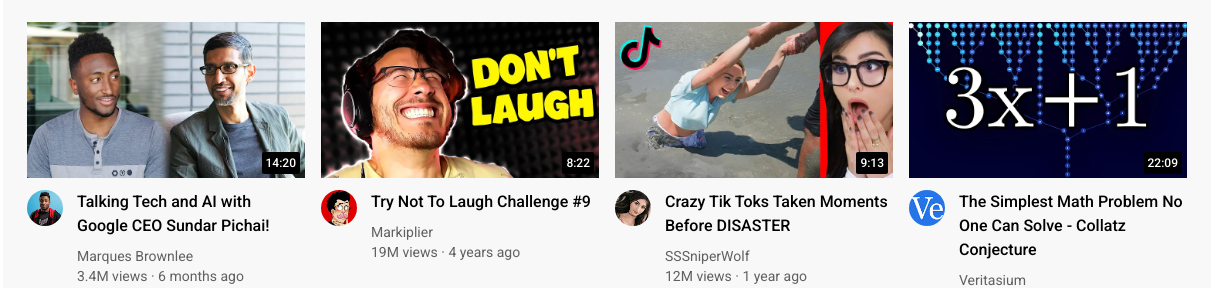
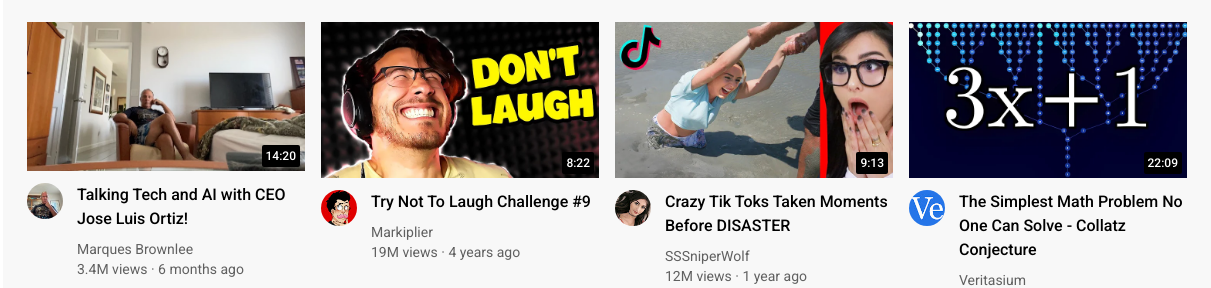
Before and after one commit to jloc59/Eastern-Shores-Golf-Website, a plain HTML site: page index.html in a window 1280 px wide. Shown: the part 58-346 px from the top of the page, 69-1280 px from the left. Drawn offline with Linux system fonts and the light colour scheme.

Commit message:
Changed Profile images to JLOC

```diff
--- a/index.html
+++ b/index.html
@@ -79,16 +79,16 @@
       <section class="video-grid">
         <div class="video-preview">
           <div class="thumbnail-row">
-            <img class="thumbnail" src="thumbnails/thumbnail-1.webp">
+            <img class="thumbnail" src="thumbnails/jloc-sitting.webp">
             <div class="video-time">14:20</div>
           </div>
           <div class="video-info-grid">
             <div class="channel-picture">
-              <img class="profile-picture" src="channel-pictures/channel-1.jpeg">
+              <img class="profile-picture" src="channel-pictures/jloc.jpeg">
             </div>
             <div class="video-info">
               <p class="video-title">
-                Talking Tech and AI with Google CEO Sundar Pichai!
+                Talking Tech and AI with CEO Jose Luis Ortiz!
               </p>
               <p class="video-author">
                 Marques Brownlee
```
Also changed, not shown: channel-pictures/jloc.jpeg (added), thumbnails/jloc sitting.JPG (added), thumbnails/jloc-sitting.webp (added), 1 other file.
